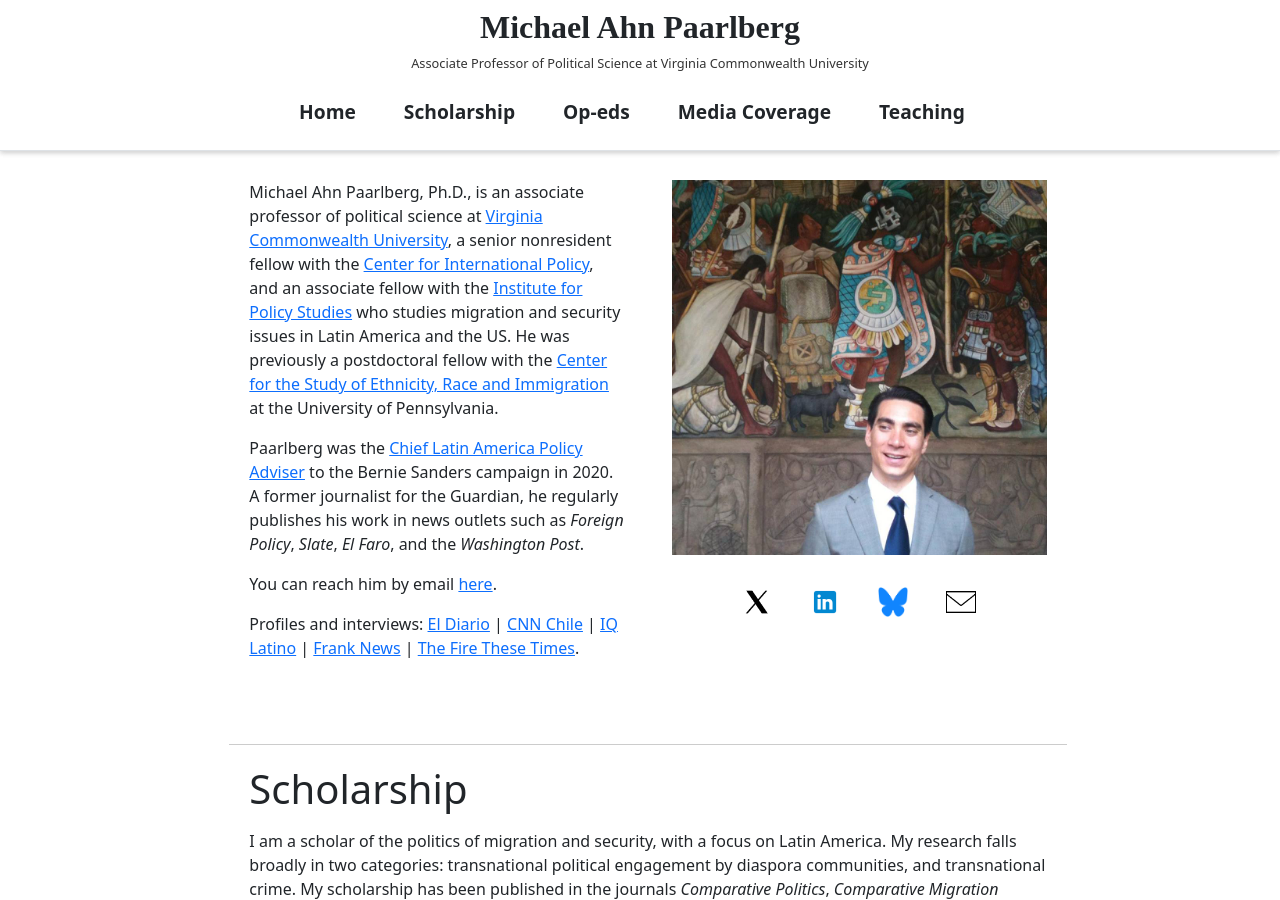
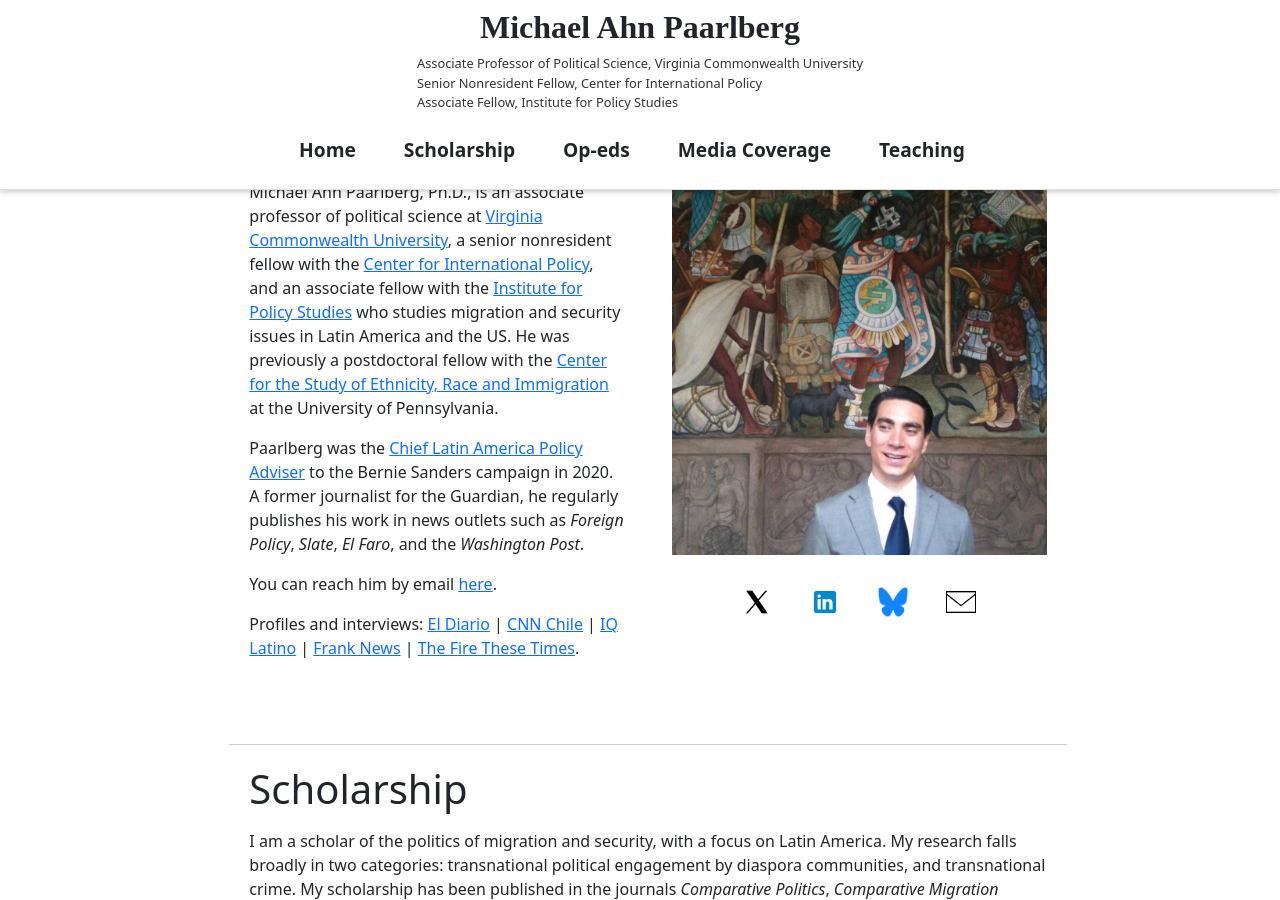
Before and after one commit to RelevantResearch/michael-paarlberg, a Jekyll site: the page built from _pages/home.md, in a window 1280 px wide and 900 px high. Built offline with Jekyll 4.4.1, drawn with Linux system fonts in a browser that asks for light colours.

Commit message:
Update header subheading to show three affiliations
Display three lines of affiliations under the name:
- Associate Professor of Political Science, Virginia Commonwealth University
- Senior Nonresident Fellow, Center for International Policy
- Associate Fellow, Institute for Policy Studies

Co-Authored-By: Claude Opus 4.5 <noreply@anthropic.com>

```diff
--- a/_data/profile.yml
+++ b/_data/profile.yml
@@ -1,5 +1,9 @@
 name: "Michael A. Paarlberg, Ph.D."
 description: "Associate Professor of Political Science at Virginia Commonwealth University"
+affiliations:
+  - "Associate Professor of Political Science, Virginia Commonwealth University"
+  - "Senior Nonresident Fellow, Center for International Policy"
+  - "Associate Fellow, Institute for Policy Studies"
 title: "Associate Professor of Political Science"
 university: "Virginia Commonwealth University"
 additional_title: "Associate Fellow"
--- a/_includes/header.html
+++ b/_includes/header.html
@@ -32,7 +32,11 @@
       <a href="{{ site.github.url }}/" class="title">
         <h1>{{ site.title }}</h1>
       </a>
-      <span class="description">{{ site.data.profile.description }}</span>
+      <div class="description">
+        {% for affiliation in site.data.profile.affiliations %}
+        <span class="affiliation-line">{{ affiliation }}</span>{% unless forloop.last %}<br>{% endunless %}
+        {% endfor %}
+      </div>
     </div>
   </div>
 
```
